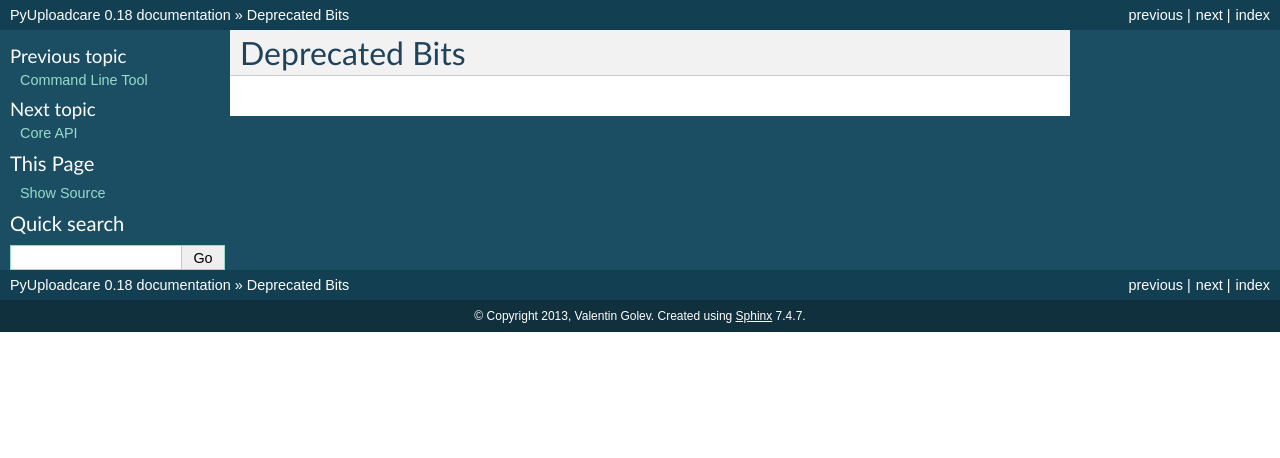
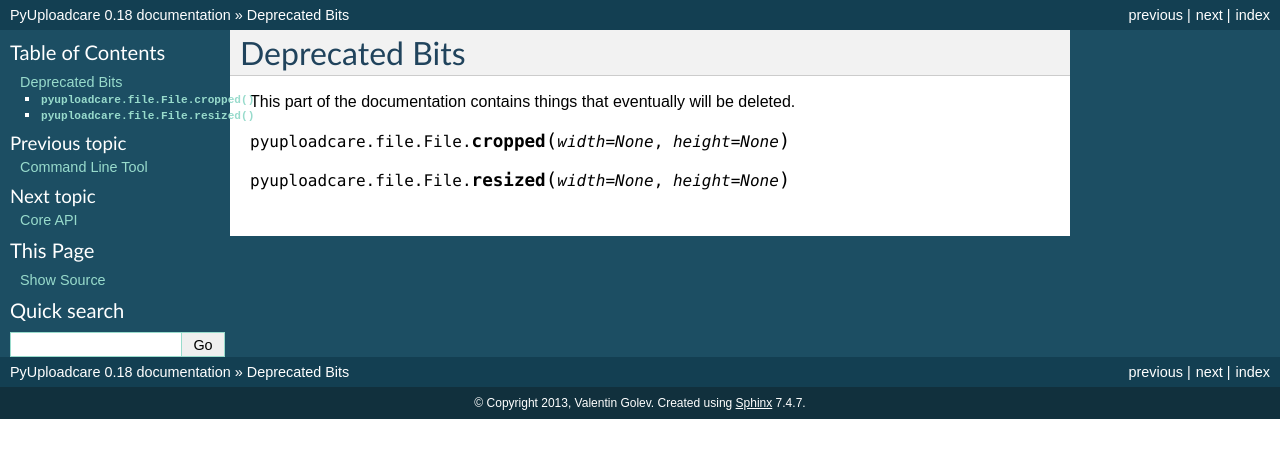
Before and after one commit to uploadcare/pyuploadcare, a Sphinx documentation site: the page built from docs/deprecated.rst, in a window 1280 px wide. Shown: the top 458 px of the page. Built offline with Sphinx 7.4.7, drawn with Linux system fonts in a browser that asks for light colours.

Commit message:
Add File.cropped, File.resized into deprecated.rst

```diff
--- a/docs/deprecated.rst
+++ b/docs/deprecated.rst
@@ -3,3 +3,9 @@
 ===============
 Deprecated Bits
 ===============
+
+This part of the documentation contains things that eventually will be deleted.
+
+.. method:: pyuploadcare.file.File.cropped(width=None, height=None)
+
+.. method:: pyuploadcare.file.File.resized(width=None, height=None)
```
